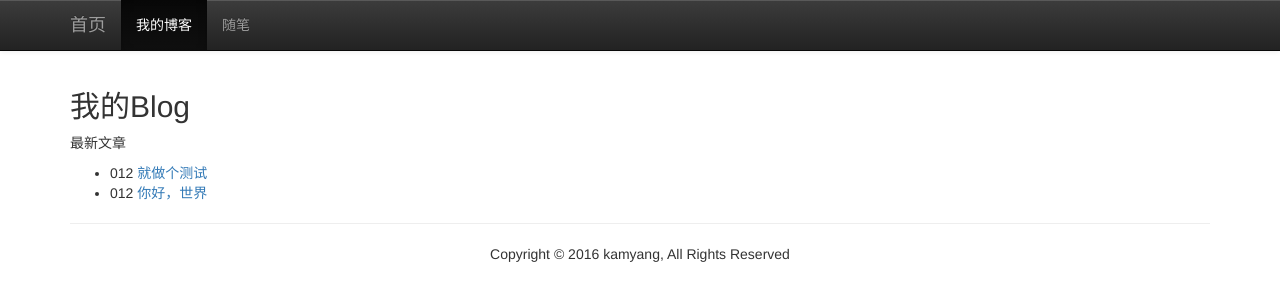
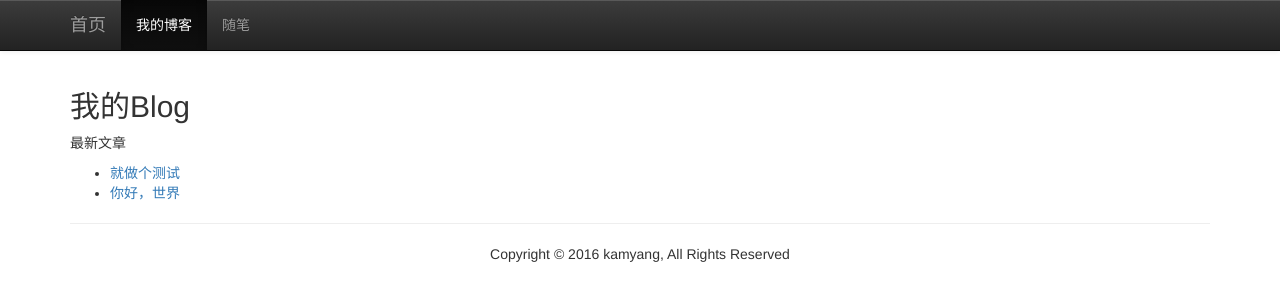
Before and after one commit to YangYanMing168/kamyang, a Jekyll site: the page built from index.html, in a window 1280 px wide. Shown: the top 301 px of the page. Built offline with Jekyll 4.4.1, drawn with Linux system fonts in a browser that asks for light colours.

```diff
--- a/index.html
+++ b/index.html
@@ -5,9 +5,9 @@ title: 我的Blog
 <h2>{{ page.title }}</h2>
 <p>最新文章</p>
 <ul>
-    {% assign words = "01234 5678" | split: ' ' %}
+    {% assign words = page.date | date_to_xmlschema %}
     {% for post in site.posts %}
-    <li> {{ words[0] | slice: 0, 3 }} <a href="{{ site.baseurl }}{{ post.url }}">{{ post.title }}</a>
+    <li> {{ words | slice: 0, 4 }} <a href="{{ site.baseurl }}{{ post.url }}">{{ post.title }}</a>
     </li>
     {% endfor %}
 </ul>
```
